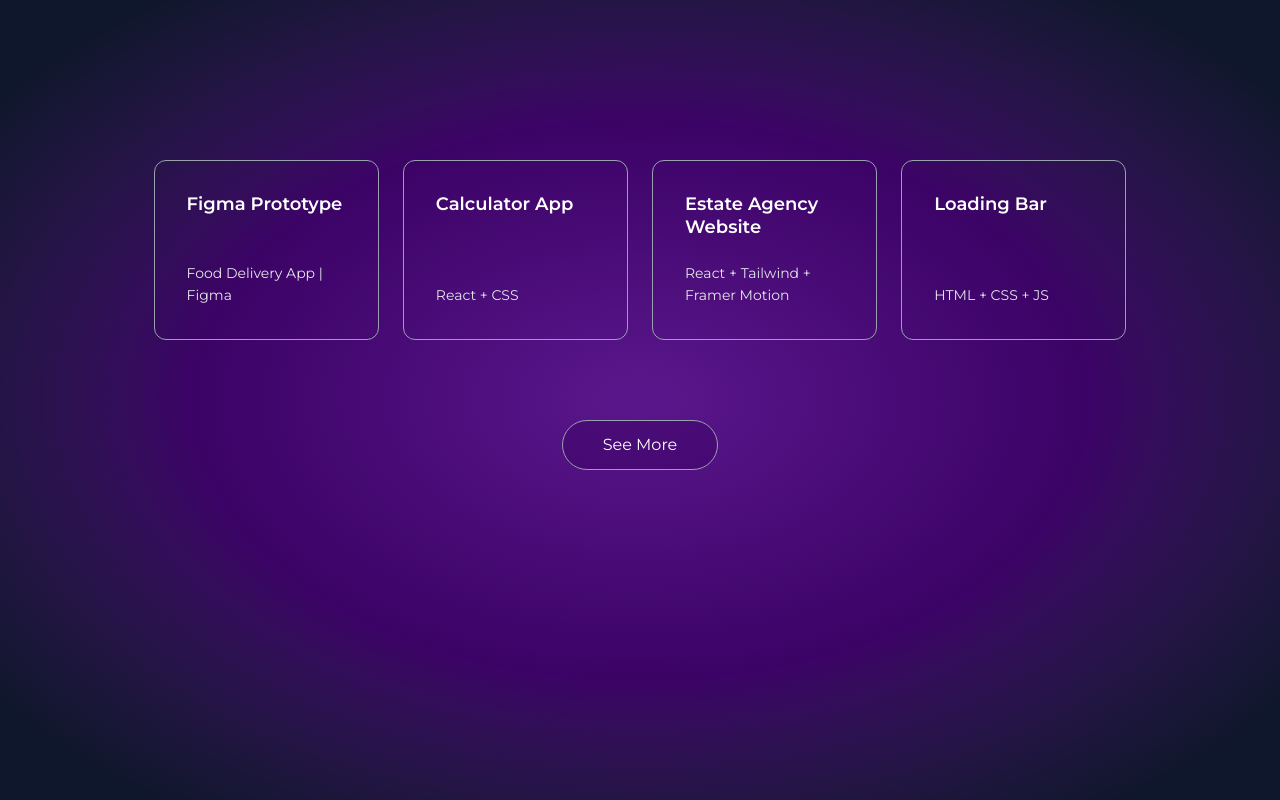
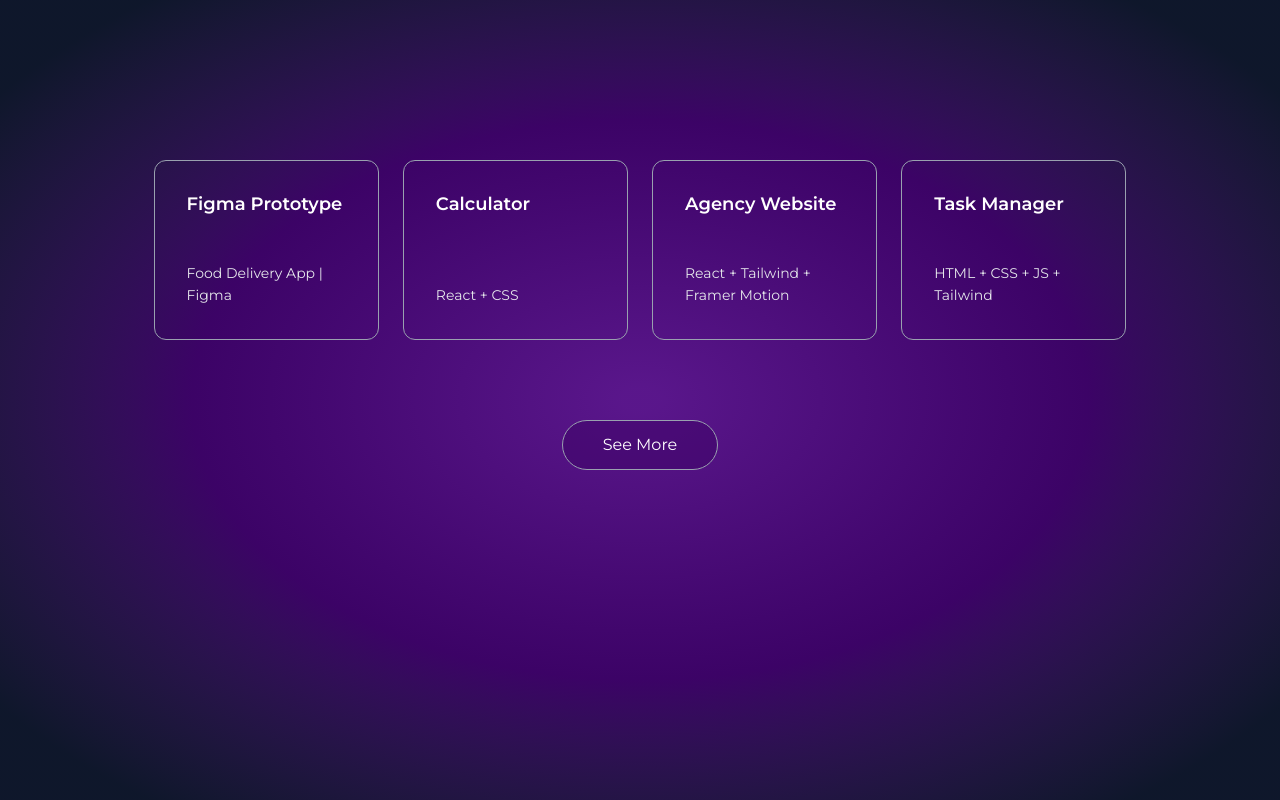
Before and after one commit to esraayaz/main-website, a Next.js app: page /proje in a window 1280 px wide. Built offline with nearby package versions, Linux system fonts and the light colour scheme.

Commit message:
Task Manager project has been added and project categories have been created 🦄

```diff
--- a/assets/assets.js
+++ b/assets/assets.js
@@ -68,47 +68,76 @@ export const linkedin = Linkedin;
 
 export const gitHub = GitHub;
 
+export const categories = [
+  "UX/UI Design",
+  "Front-End Projects",
+  "Advanced Projects",
+  "Micro Projects",
+];
+
+// Function grouping projects by categories
+export const getProjectsByCategory = () => {
+  return categories.reduce((acc, category) => {
+    acc[category] = workData.filter((project) => project.category === category);
+    return acc;
+  }, {});
+};
+
 export const workData = [
   {
     title: "Figma Prototype",
     description: "Food Delivery App | Figma",
     bgImage: "/work_1.png",
     url: "https://www.figma.com/design/RmTG5VmXeg1b4TEmzsbn8N/Little-Lemon-Prototype?node-id=0-1&t=fnObPAE59nZQZSFB-1",
+    category: "UX/UI Design",
   },
   {
-    title: "Calculator App",
+    title: "Calculator",
     description: "React + CSS",
     bgImage: "/work_2.png",
     url: "https://venerable-fudge-23278b.netlify.app/",
+    category: "Front-End Projects",
   },
   {
-    title: "Estate Agency Website",
+    title: "Agency Website",
     description: "React + Tailwind + Framer Motion",
     bgImage: "/work_3.png",
     url: "https://moonlit-sundae-393839.netlify.app/",
+    category: "Advanced Projects",
+  },
+  {
+    title: "Task Manager",
+    description: "HTML + CSS + JS + Tailwind",
+    bgImage: "/work_8.png",
+    url: "https://admirable-caramel-242cd9.netlify.app/",
+    category: "Front-End Projects",
+  },
+  {
+    title: "Registration Component",
+    description: "React + CSS",
+    bgImage: "/work_4.png",
+    url: "https://monumental-haupia-eae978.netlify.app/",
+    category: "Front-End Projects",
+  },
+  {
+    title: "To-Do App",
+    description: "JS + CSS + HTML",
+    bgImage: "/work_5.png",
+    url: "https://incandescent-monstera-580c26.netlify.app/",
+    category: "Micro Projects",
   },
   {
     title: "Loading Bar",
     description: "HTML + CSS + JS",
     bgImage: "/work_7.png",
     url: "https://gorgeous-otter-d34d6f.netlify.app/",
-  },
-  {
-    title: "Registration Component",
-    description: "React + CSS",
-    bgImage: "/work_4.png",
-    url: "https://monumental-haupia-eae978.netlify.app/",
-  },
-  {
-    title: "To-Do App",
-    description: "JS + CSS + HTML",
-    bgImage: "/work_5.png",
-    url: "https://incandescent-monstera-580c26.netlify.app/",
+    category: "Micro Projects",
   },
   {
     title: "Recipe Website",
     description: "JS + CSS + HTML",
     bgImage: "/work_6.png",
     url: "https://musical-paletas-41c815.netlify.app/",
+    category: "Micro Projects",
   },
 ];
```
